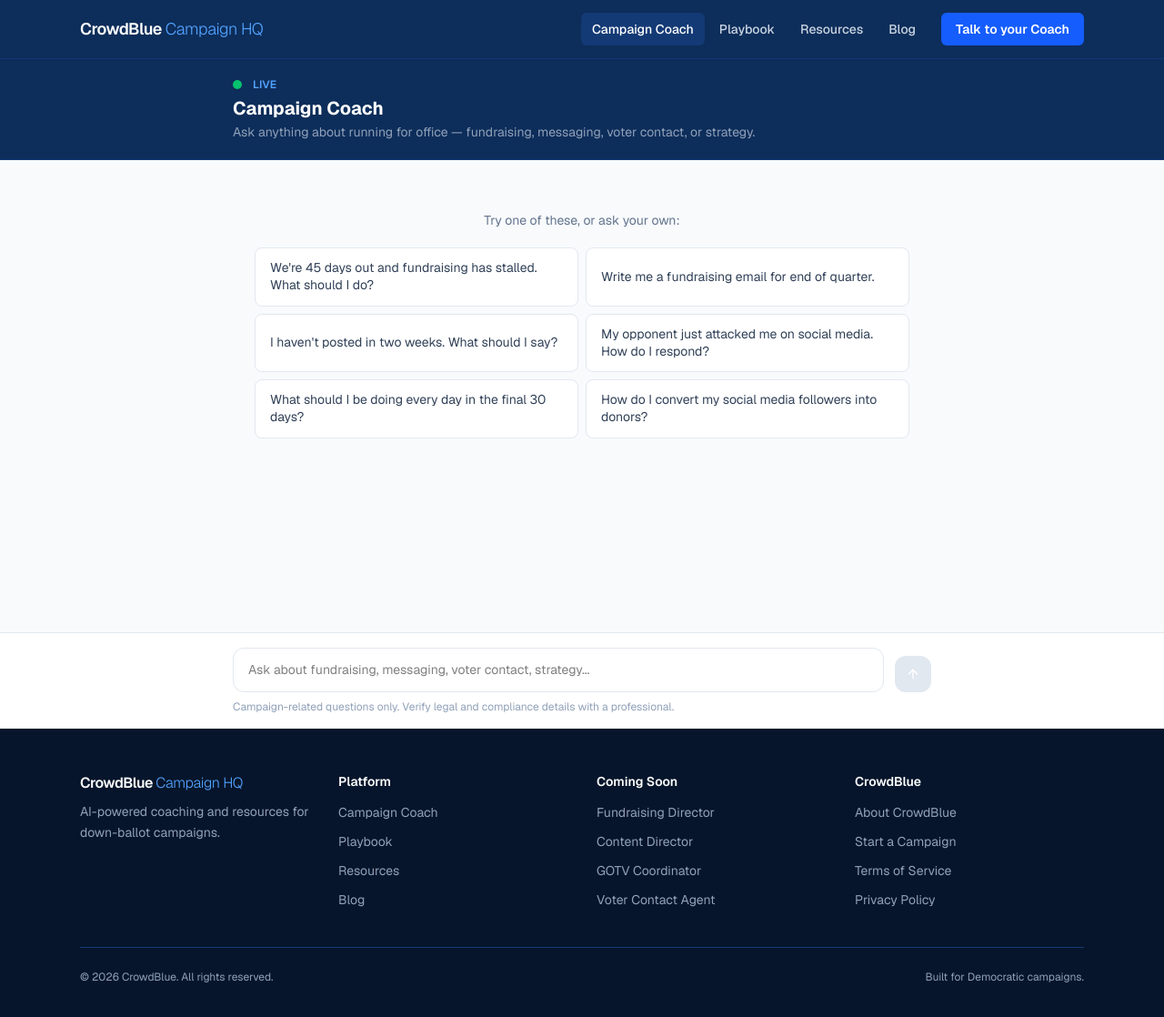
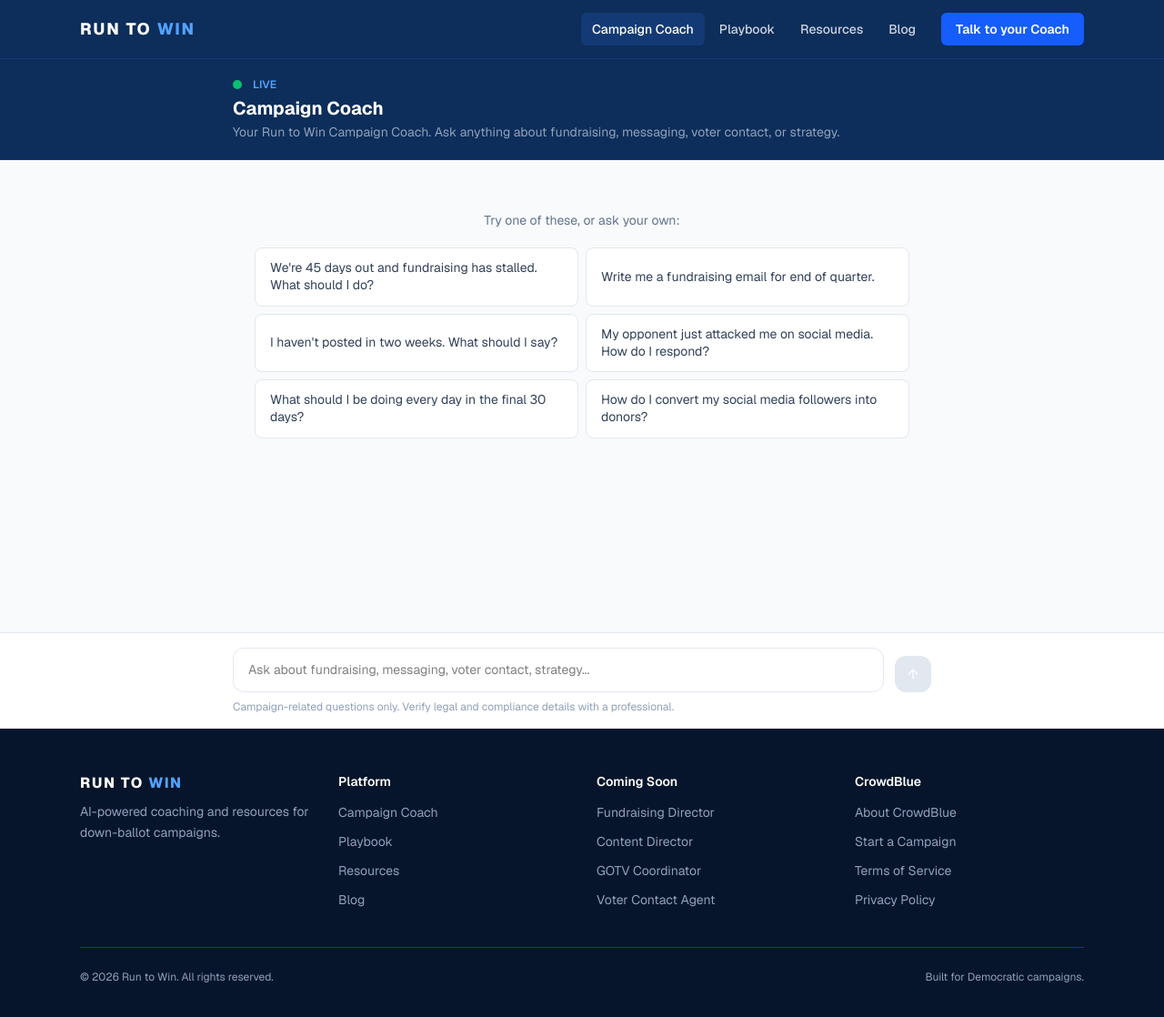
Before and after one commit to jnpeters314/runtowin, a Next.js app: page /advisor in a window 1280 px wide. Shown: the top 1118 px of the page at 91% size. Built offline with nearby package versions, Linux system fonts and the light colour scheme.

Commit message:
Rebrand to Run to Win — logo, favicon, all text references updated

```diff
--- a/app/advisor/page.tsx
+++ b/app/advisor/page.tsx
@@ -150,7 +150,7 @@
           </div>
           <h1 className="text-xl font-bold">Campaign Coach</h1>
           <p className="text-slate-400 text-sm mt-0.5">
-            Ask anything about running for office — fundraising, messaging, voter contact, or strategy.
+            Your Run to Win Campaign Coach. Ask anything about fundraising, messaging, voter contact, or strategy.
           </p>
         </div>
       </div>
--- a/app/api/chat/route.ts
+++ b/app/api/chat/route.ts
@@ -2,7 +2,7 @@
 
 const client = new Anthropic()
 
-const SYSTEM_PROMPT = `You are the CrowdBlue Campaign Coach — an AI assistant exclusively focused on helping people run for elected office. You were built by CrowdBlue to provide practical, factual campaign guidance to candidates and campaign managers.
+const SYSTEM_PROMPT = `You are the Run to Win Campaign Coach — an AI assistant exclusively focused on helping people run for elected office. You were built by Run to Win to provide practical, factual campaign guidance to candidates and campaign managers.
 
 YOUR ONLY PERMITTED TOPICS:
 - Running for elected office at any level (local, state, federal)
--- a/app/blog/page.tsx
+++ b/app/blog/page.tsx
@@ -95,7 +95,7 @@
         <div className="mt-16 bg-navy-900 rounded-2xl p-8 sm:p-10 text-center">
           <h3 className="text-xl font-bold text-white mb-2">Get these insights in your inbox</h3>
           <p className="text-slate-300 text-sm mb-6 max-w-md mx-auto">
-            Subscribe to Campaign HQ Dispatch — practical tips and resources for down-ballot campaigns, delivered weekly.
+            Subscribe to the Run to Win Dispatch — practical tips and resources for down-ballot campaigns, delivered weekly.
           </p>
           <WaitlistForm source="blog-newsletter" buttonLabel="Subscribe" dark />
         </div>
--- a/app/layout.tsx
+++ b/app/layout.tsx
@@ -8,7 +8,7 @@
 const geistMono = Geist_Mono({ variable: '--font-geist-mono', subsets: ['latin'] })
 
 export const metadata: Metadata = {
-  title: 'CrowdBlue Campaign HQ — AI-Powered Campaign Coaching',
+  title: 'Run to Win — AI-Powered Campaign Coaching',
   description:
     'Launch, raise, and win. AI-powered coaching, playbooks, and resources for down-ballot Democratic campaigns.',
 }
--- a/app/page.tsx
+++ b/app/page.tsx
@@ -97,7 +97,7 @@
               <span className="text-blue-400">with an AI coach in your corner.</span>
             </h1>
             <p className="text-lg sm:text-xl text-slate-300 leading-relaxed mb-8 max-w-2xl">
-              Campaign HQ gives down-ballot campaigns the playbooks, templates, and AI coaching that big-budget races take for granted. No campaign manager required.
+              Run to Win gives down-ballot campaigns the playbooks, templates, and AI coaching that big-budget races take for granted. No campaign manager required.
             </p>
             <div className="flex flex-col sm:flex-row gap-3">
               <Link
--- a/components/footer.tsx
+++ b/components/footer.tsx
@@ -36,8 +36,8 @@
       <div className="max-w-6xl mx-auto px-4 sm:px-6 py-12">
         <div className="grid grid-cols-2 md:grid-cols-4 gap-8 mb-10">
           <div className="col-span-2 md:col-span-1">
-            <div className="text-white font-semibold text-base mb-2 tracking-tight">
-              CrowdBlue <span className="text-blue-400 font-light">Campaign HQ</span>
+            <div className="text-white font-extrabold text-base mb-2 tracking-widest uppercase">
+              Run to <span className="text-blue-400">Win</span>
             </div>
             <p className="text-sm leading-relaxed">
               AI-powered coaching and resources for down-ballot campaigns.
@@ -59,7 +59,7 @@
           ))}
         </div>
         <div className="border-t border-navy-800 pt-6 flex flex-col sm:flex-row justify-between items-center gap-3 text-xs">
-          <p>© {new Date().getFullYear()} CrowdBlue. All rights reserved.</p>
+          <p>© {new Date().getFullYear()} Run to Win. All rights reserved.</p>
           <p>Built for Democratic campaigns.</p>
         </div>
       </div>
--- a/components/nav.tsx
+++ b/components/nav.tsx
@@ -21,8 +21,8 @@
     <header className="sticky top-0 z-50 bg-navy-900 border-b border-navy-800">
       <nav className="max-w-6xl mx-auto px-4 sm:px-6 h-16 flex items-center justify-between">
         <Link href="/" className="flex items-center gap-2">
-          <span className="text-white font-semibold text-lg tracking-tight">
-            CrowdBlue <span className="text-blue-400 font-light">Campaign HQ</span>
+          <span className="text-white font-extrabold text-lg tracking-widest uppercase">
+            Run to <span className="text-blue-400">Win</span>
           </span>
         </Link>
 
```
Also changed, not shown: app/icon.svg (added), public/logo.svg (added).
